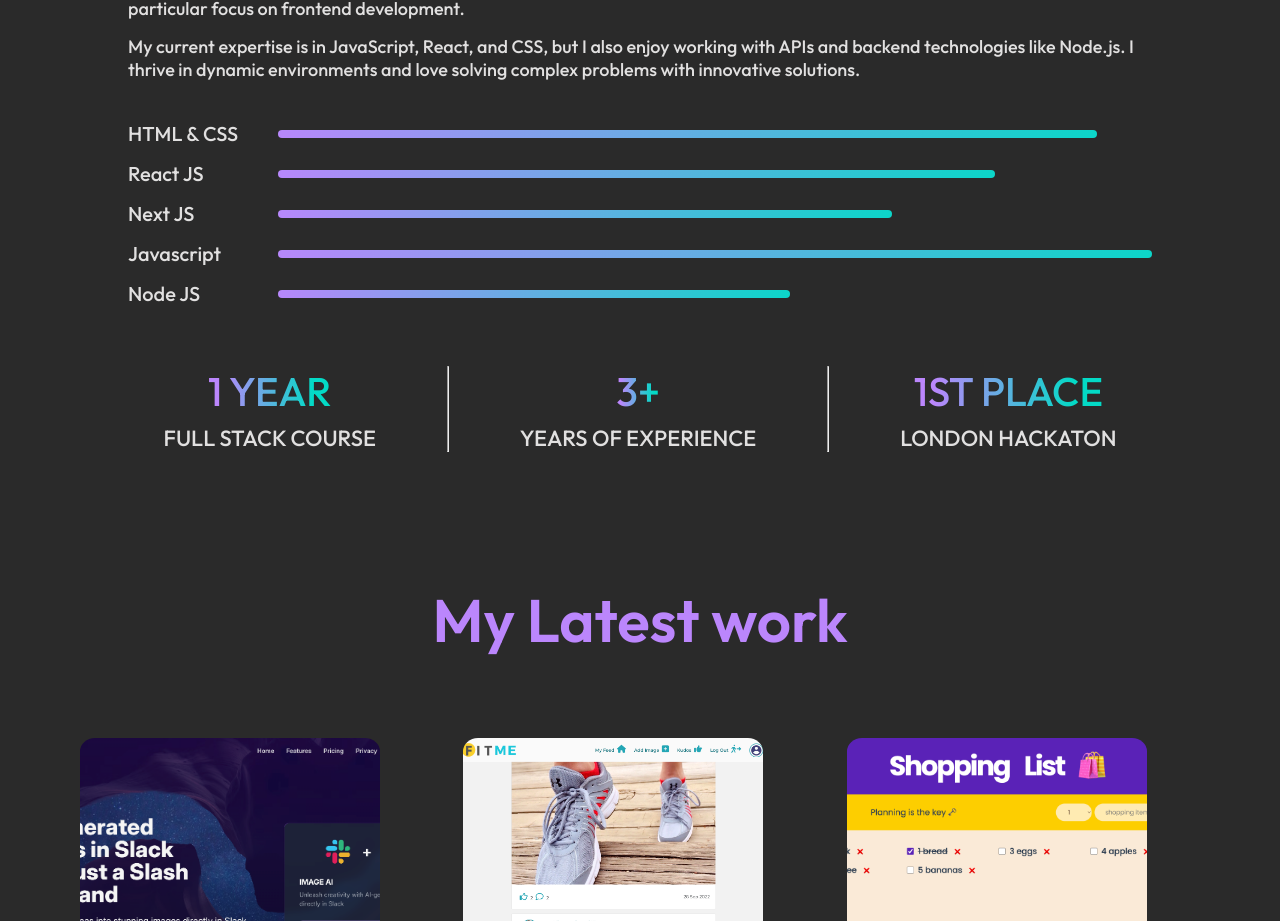
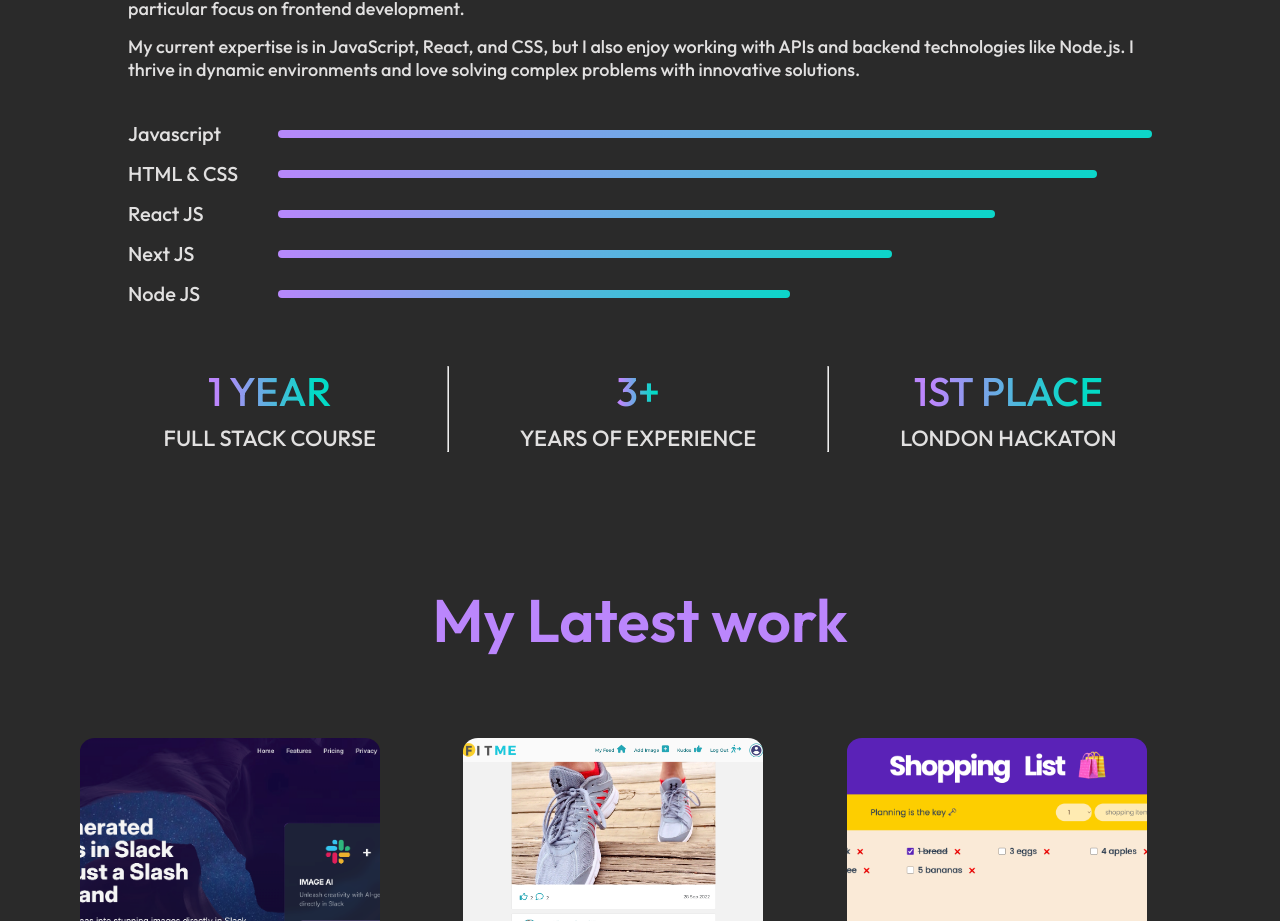
Before and after one commit to lauraz-15/mycodingworks, a React (Create React App) app: page / in a window 1280 px wide. Shown: the part 999-1920 px from the top of the page. Built offline with nearby package versions, Linux system fonts and the light colour scheme.

Commit message:
swapped js order

```diff
--- a/src/Components/About/About.jsx
+++ b/src/Components/About/About.jsx
@@ -16,6 +16,10 @@ function About() {
           </div>
           <div className="skills">
             <div className="skill">
+              <p>Javascript</p>
+              <hr style={{ width: "90%" }} />
+            </div>
+            <div className="skill">
               <p>HTML & CSS</p>
               <hr style={{ width: "80%" }} />
             </div>
@@ -27,10 +31,7 @@ function About() {
               <p>Next JS</p>
               <hr style={{ width: "60%" }} />
             </div>
-            <div className="skill">
-              <p>Javascript</p>
-              <hr style={{ width: "90%" }} />
-            </div>
+
             <div className="skill">
               <p>Node JS</p>
               <hr style={{ width: "50%" }} />
```
